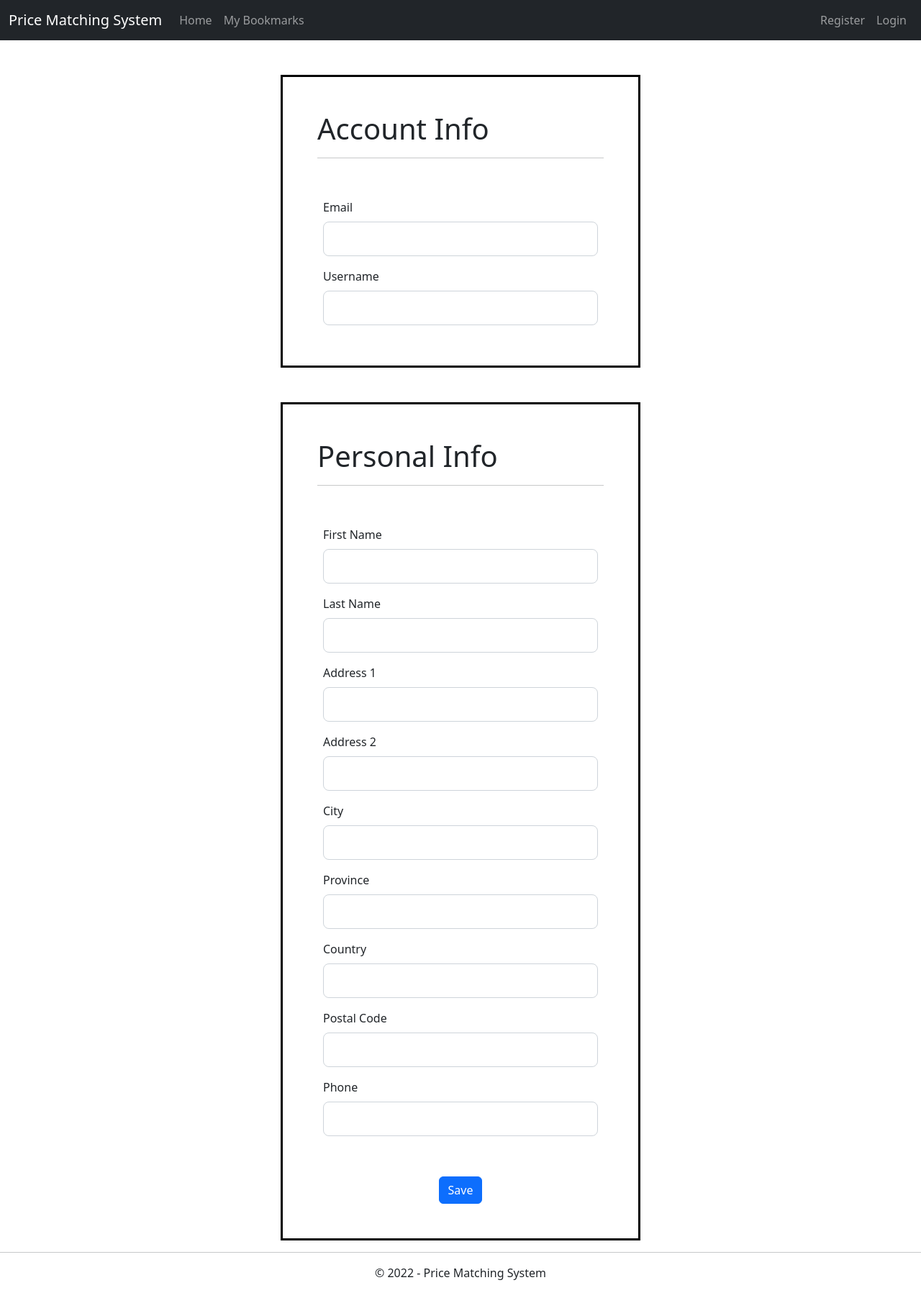
After one commit to aynorway/price-matching-system, a Flask app: template price_matching_system/templates/user_edit.html in a window 1280 px wide. The commit adds this page. Shown: the whole page at 72% size. Run offline with Flask 2, Linux system fonts and the light colour scheme; the template is opened without the code that fills it, so the values that code supplies are empty.

Commit message:
Allow user to change and update the personal information. Account information here are not allowed to be changed or edited. Account information are Email and Username. New user.html New user_edit.html

```diff
--- a/price_matching_system/__init__.py
+++ b/price_matching_system/__init__.py
@@ -25,10 +25,12 @@ def create_app(config=None):
     from price_matching_system import search
     from price_matching_system import product
     from price_matching_system import auth
+    from price_matching_system import user
 
     app.register_blueprint(search.bp)
     app.register_blueprint(product.bp)
     app.register_blueprint(auth.bp)
+    app.register_blueprint(user.bp)
 
     app.add_url_rule("/", endpoint="home")
 
--- a/price_matching_system/schema.sql
+++ b/price_matching_system/schema.sql
@@ -22,10 +22,10 @@ CREATE TABLE [tbl_User] (
     UserName	NVARCHAR(50)	NOT NULL,
 	FirstName	NVARCHAR(250),
 	LastName	NVARCHAR(250),
-	Address1	NVARCHAR(50),
-	Address2	NVARCHAR(50),
+	Address1	NVARCHAR(250),
+	Address2	NVARCHAR(250),
 	City		NVARCHAR(250),
-	Province	NVARCHAR(50),
+	Province	NVARCHAR(250),
 	Country		NVARCHAR(250),
 	PostalCode	NVARCHAR(20),
 	Phone		NVARCHAR(20),
--- a/price_matching_system/templates/layout.html
+++ b/price_matching_system/templates/layout.html
@@ -38,8 +38,8 @@
                             {{ g.user['UserName'] }}
                         </a>
                         <ul class="dropdown-menu dropdown-menu-end">
-                            <li><a class="dropdown-item" href="#">My Profile</a></li>
-                            <li><a class="dropdown-item" href="#">Change Details</a></li>
+                            <li><a class="dropdown-item" href="/user">My Profile</a></li>
+                            <li><a class="dropdown-item" href="/userEdit">Change Details</a></li>
                             <li><hr class="dropdown-divider"></li>
                             <li><a class="dropdown-item" href="{{ url_for('auth.logout') }}">Logout</a></li>
                         </ul>
@@ -48,10 +48,10 @@
                 {% else %}
                 <ul class="navbar-nav">
                     <li>
-                        <a class="nav-item nav-link" href="{{ url_for('auth.login') }}">Login</a>
+                        <a class="nav-item nav-link" href="{{ url_for('auth.register') }}">Register</a>
                     </li>
                     <li>
-                        <a class="nav-item nav-link" href="{{ url_for('auth.register') }}">Register</a>
+                        <a class="nav-item nav-link" href="{{ url_for('auth.login') }}">Login</a>
                     </li>
                 </ul>
                 {% endif %}
--- /dev/null
+++ b/price_matching_system/templates/user_edit.html
@@ -0,0 +1,72 @@
+{% extends "layout.html" %}
+
+{% block content %}
+
+<form action="{{ url_for('user.userSave') }}" method="post">
+
+<div class="row mt-5">
+    <div class="col-md-4 mx-auto p-5" style="min-width: 500px; border: solid black">
+        <h1>Account Info</h1>
+        <hr />
+        <div class="mx-auto mt-5 p-2">
+            <label class="form-label" for="email">Email</label>
+            <input id="email" class="form-control form-control-lg" value="{{ g.user['Email'] }}" readonly>
+        </div>
+        <div class="mx-auto p-2">
+            <label class="form-label" for="username">Username</label>
+            <input name="username" id="username" class="form-control form-control-lg" value="{{ g.user['UserName'] }}" readonly>
+        </div>
+    </div>
+</div>
+
+<div class="row mt-5">
+    <div class="col-md-4 mx-auto p-5" style="min-width: 500px; border: solid black">
+        <h1>Personal Info</h1>
+        <hr />
+        <div class="mx-auto mt-5 p-2">
+            <label class="form-label" for="FirstName">First Name</label>
+            <input name="FirstName" id="FirstName" class="form-control form-control-lg" value="{{ personalInfo['FirstName'] }}" >
+        </div>
+        <div class="mx-auto p-2">
+            <label class="form-label" for="LastName">Last Name</label>
+            <input name="LastName" id="LastName" class="form-control form-control-lg" value="{{ personalInfo['LastName'] }}" >
+        </div>
+        <div class="mx-auto p-2">
+            <label class="form-label" for="Address1">Address 1</label>
+            <input name="Address1" id="Address1" class="form-control form-control-lg" value="{{ personalInfo['Address1'] }}" >
+        </div>
+        <div class="mx-auto p-2">
+            <label class="form-label" for="Address2">Address 2</label>
+            <input name="Address2" id="Address2" class="form-control form-control-lg" value="{{ personalInfo['Address2'] }}" >
+        </div>
+        <div class="mx-auto p-2">
+            <label class="form-label" for="City">City</label>
+            <input name="City" id="City" class="form-control form-control-lg" value="{{ personalInfo['City'] }}" >
+        </div>
+        <div class="mx-auto p-2">
+            <label class="form-label" for="Province">Province</label>
+            <input name="Province" id="Province" class="form-control form-control-lg" value="{{ personalInfo['Province'] }}" >
+        </div>
+        <div class="mx-auto p-2">
+            <label class="form-label" for="Country">Country</label>
+            <input name="Country" id="Country" class="form-control form-control-lg" value="{{ personalInfo['Country'] }}" >
+        </div>
+        <div class="mx-auto p-2">
+            <label class="form-label" for="PostalCode">Postal Code</label>
+            <input name="PostalCode" id="PostalCode" class="form-control form-control-lg" value="{{ personalInfo['PostalCode'] }}" >
+        </div>
+        <div class="mx-auto p-2">
+            <label class="form-label" for="Phone">Phone</label>
+            <input name="Phone" id="Phone" class="form-control form-control-lg" value="{{ personalInfo['Phone'] }}" >
+        </div>
+        <div class="mx-auto mt-5 d-flex justify-content-center">
+            <button class="btn btn-primary" type="submit">Save</button>
+        </div>
+    </div>
+</div>
+
+
+
+</form>
+
+{% endblock %}
```
Also changed, not shown: price_matching_system/templates/user.html (added, +74 -0 lines), 1 other file.
